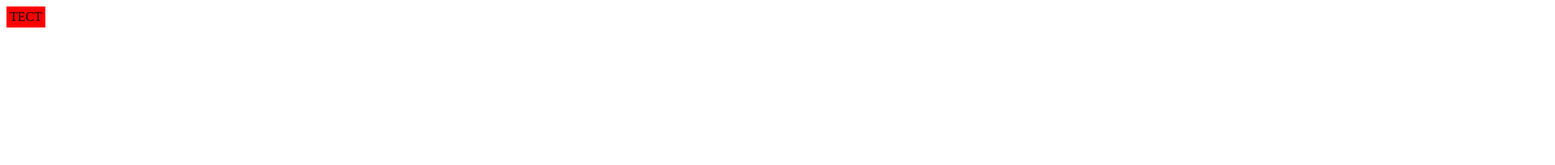
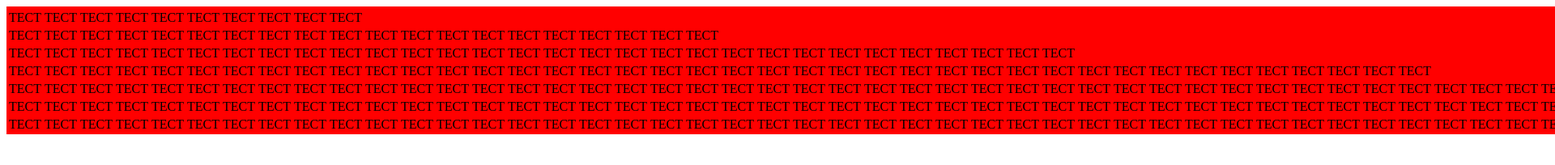
Before and after one commit to Alex-Smil/JAVA_SCRIPT_HWs, a plain HTML site: page 1_lev_HWs_5_les/chess/chess.html in a window 1280 px wide. Shown: the top 204 px of the page at 81% size, 1920 px wide, since content can reach past the window. Drawn offline with Linux system fonts and the light colour scheme.

Commit message:
question about field of chess one more

```diff
--- a/1_lev_HWs_5_les/chess/chess.html
+++ b/1_lev_HWs_5_les/chess/chess.html
@@ -24,7 +24,7 @@
 		// Далее строка
 		var row = document.createElement("tr");
 		// // Затем столбец
-		var column = document.createElement("tr");
+		var column = document.createElement("td");
 		var columnText = document.createTextNode("ТЕСТ");
 		column.appendChild(columnText);
 
@@ -37,13 +37,13 @@
 		//Пробуем собрать поле из элементов таблицы
 		for (var i = 0; i < size; i++) {
 			//Сначала создаем строки
-			board.appendChild(row);
+			board.appendChild(row.cloneNode(true));
 			//Заполняем строку ячейками, создаем columns
 			//size + 2, нужен для левого и правого столбца адресных чисел
 			for (var j = 0; j < size + 2; j++) {
 
 				// row.innerHTML = "<td>Q</td>";
-				row.appendChild(column);
+				row.appendChild(column.cloneNode(true));
 			}
 		}
 	</script>
```
